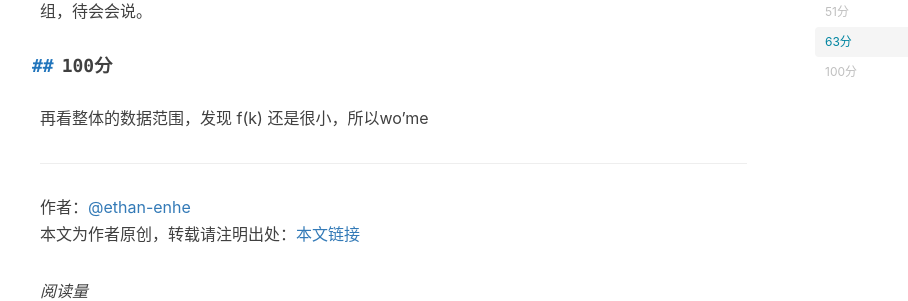
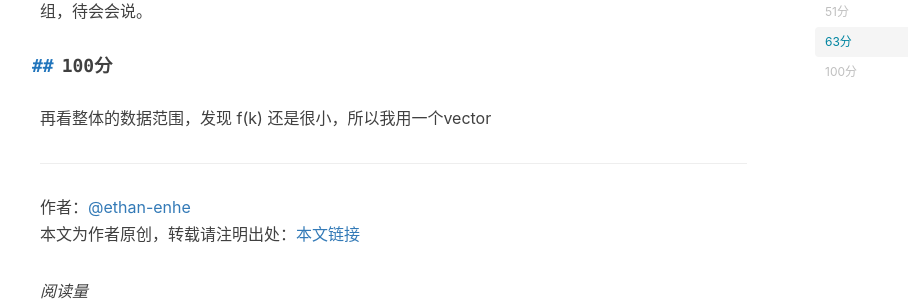
Before and after one commit to ethan-enhe/ethan-enhe.github.io, a Jekyll site: the page built from _posts/2020-08-18-【题解】[APIO2020]T1粉刷墙壁.md, in a window 1280 px wide and 900 px high, scrolled down 1828 px. Shown: the part 152-453 px from the top of the window, without its empty margins (225-1133 px from the left). Built offline with Jekyll 4.4.1, drawn with Linux system fonts in a browser that asks for light colours; nearby versions of some CDN libraries; formulas are drawn with MathJax 3; comment, search, counter and statistics services are not loaded.

Commit message:
_posts/2020-08-18-【题解】[APIO2020]T1粉刷墙壁.md updated from https://stackedit.io/

```diff
--- a/_posts/2020-08-18-【题解】[APIO2020]T1粉刷墙壁.md
+++ b/_posts/2020-08-18-【题解】[APIO2020]T1粉刷墙壁.md
@@ -65,10 +65,10 @@ $$
 观察数据特点：f(k)<1，我们可以利用这点来优化我们的dp，即：在转移时只转移喜欢 C[i] 这个颜色的那个商家即可，这个思路也给正解打下了基础，但至于加了这个优化之后，滚动时怎么清零数组，待会会说。
 
 ### 100分
-再看整体的数据范围，发现 f(k) 还是很小，所以wo'me
+再看整体的数据范围，发现 f(k) 还是很小，所以我用一个vector
 
 <!--stackedit_data:
-eyJoaXN0b3J5IjpbMTc3MDgzODkwNiwtNjU0NDIyNDAxLDE4OD
-A4NDcyMTcsNjUzMDA3NTk1LDQ5NDE3OTYxMCwxOTQ1ODY1MDIz
-LDgwODE4NDA0Ml19
+eyJoaXN0b3J5IjpbLTEzNjEzNDc5ODksLTY1NDQyMjQwMSwxOD
+gwODQ3MjE3LDY1MzAwNzU5NSw0OTQxNzk2MTAsMTk0NTg2NTAy
+Myw4MDgxODQwNDJdfQ==
 -->
```
